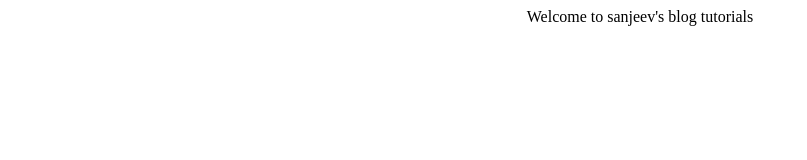
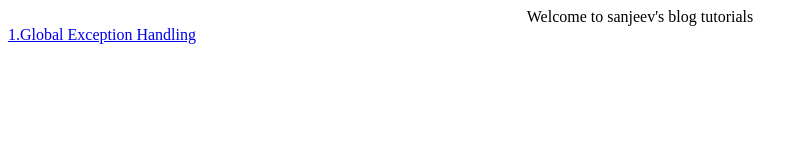
Before and after one commit to skjit31/blog, a plain HTML site: page index.html in a window 1280 px wide. Shown: the whole page, without its empty margins (0-807 px from the left). Drawn offline with Linux system fonts and the light colour scheme.

Commit message:
added more links

```diff
--- a/index.html
+++ b/index.html
@@ -6,7 +6,7 @@
 <center>
 Welcome to sanjeev's blog tutorials
 </center>
-
+<a href="/springboot/exceptionhandling.html">1.Global Exception Handling
 </body>
 
 </html>
```
